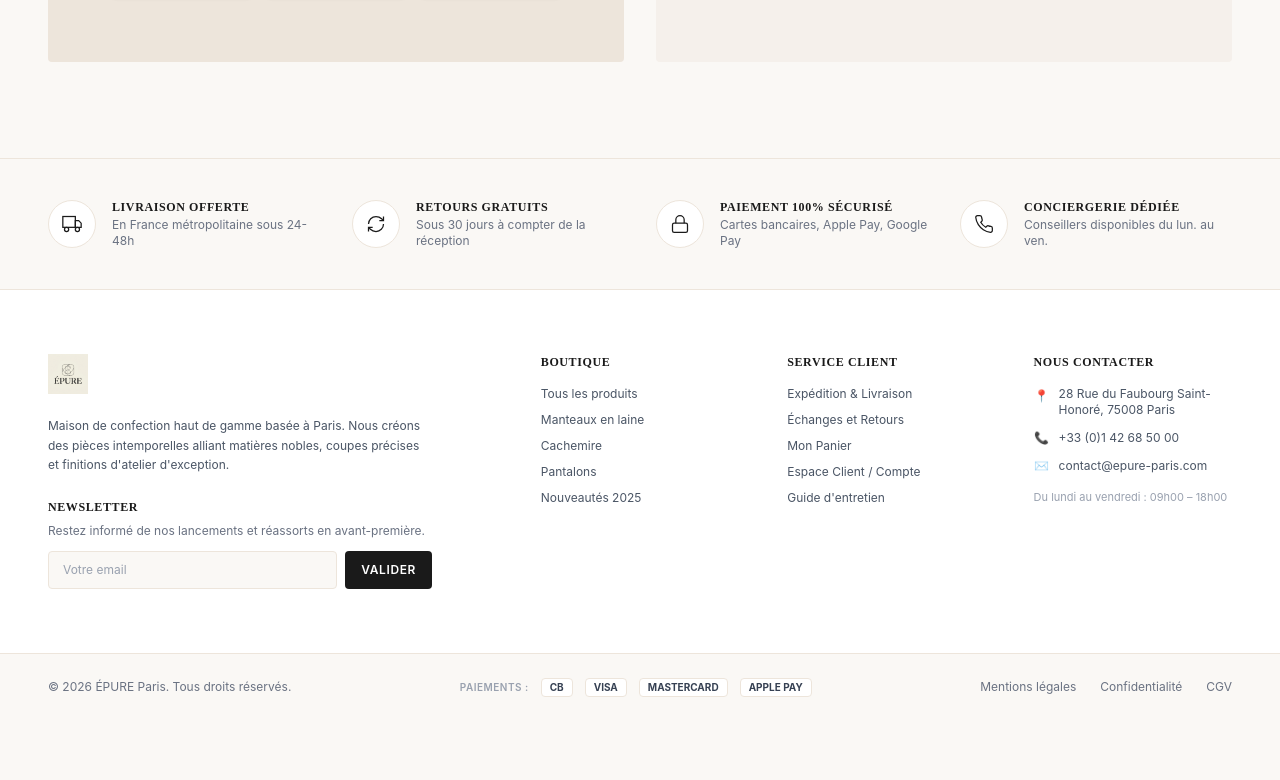
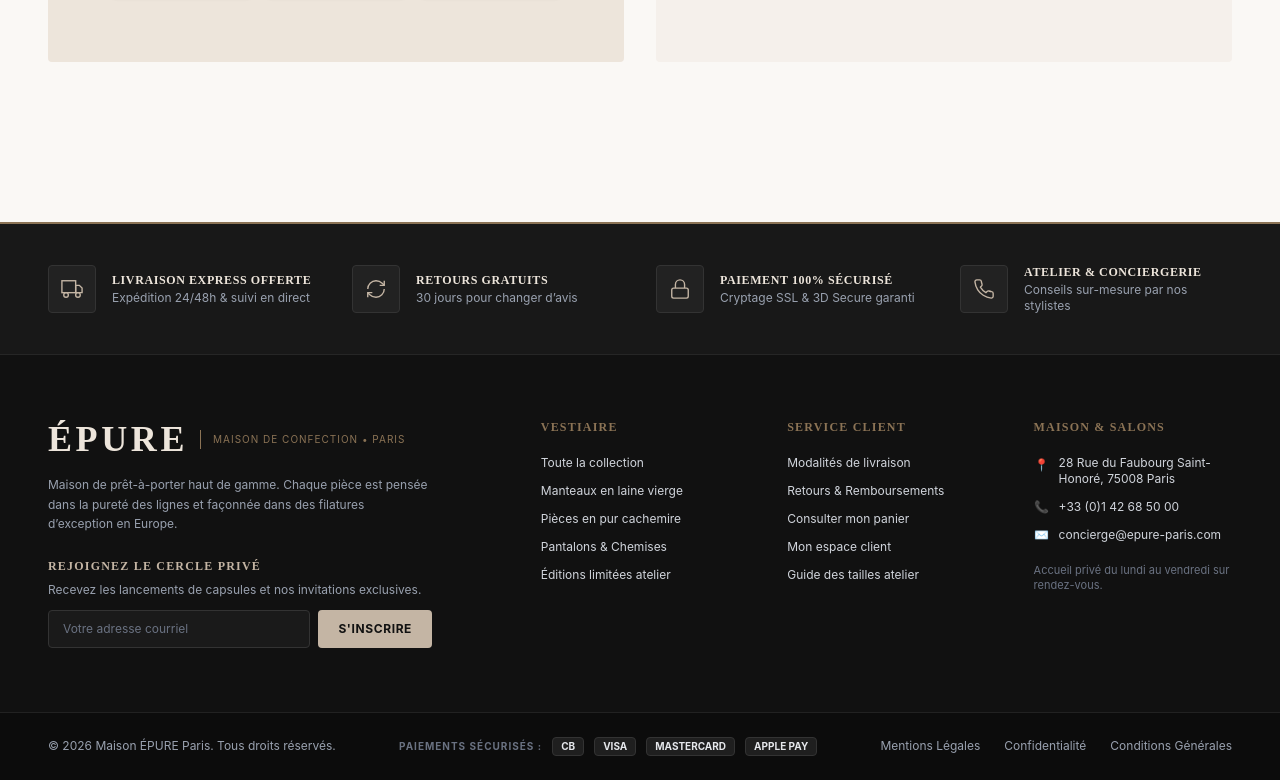
Before and after one commit to bookup237/epure-luxury-us, a React (Vite) app: page / in a window 1280 px wide. Shown: the part 2556-3336 px from the top of the page. Before the commit the page ends 3277 px from the top, so only its background shows below. Built offline with nearby package versions, Linux system fonts and the light colour scheme.

Commit message:
Create distinctive, high-contrast luxury dark footer establishing clear visual separation from header and body

```diff
--- a/src/components/Footer.tsx
+++ b/src/components/Footer.tsx
@@ -17,15 +17,15 @@ const Footer: React.FC = () => {
   };
 
   return (
-    <footer className="bg-white border-t border-[#ede5db] text-[#1a1a1a]">
-      {/* 1. Services / Reassurance Bar (E-commerce standard haut de gamme) */}
-      <div className="border-b border-[#ede5db] bg-[#faf8f5]">
+    <footer className="bg-[#111111] text-white border-t-2 border-[#8b7355] mt-16">
+      {/* 1. Bandeau de Réassurance distinct (Fond Anthracite foncé) */}
+      <div className="bg-[#181818] border-b border-[#262626]">
         <div className="max-w-7xl mx-auto px-6 md:px-12 py-10">
           <div className="grid grid-cols-1 sm:grid-cols-2 lg:grid-cols-4 gap-8">
             {/* Service 1 */}
             <div className="flex items-center gap-4">
-              <div className="w-12 h-12 rounded-full bg-white border border-[#ede5db] flex items-center justify-center flex-shrink-0 text-[#1a1a1a]">
-                <svg width="20" height="20" viewBox="0 0 24 24" fill="none" stroke="currentColor" strokeWidth="1.5">
+              <div className="w-12 h-12 rounded-sm bg-[#222222] border border-[#333333] flex items-center justify-center flex-shrink-0 text-[#c4b5a4]">
+                <svg width="22" height="22" viewBox="0 0 24 24" fill="none" stroke="currentColor" strokeWidth="1.5">
                   <rect x="1" y="3" width="15" height="13" />
                   <polygon points="16 8 20 8 23 11 23 16 16 16 16 8" />
                   <circle cx="5.5" cy="18.5" r="2.5" />
@@ -33,15 +33,15 @@ const Footer: React.FC = () => {
                 </svg>
               </div>
               <div>
-                <h4 className="text-xs font-semibold uppercase tracking-wider text-[#1a1a1a]">Livraison Offerte</h4>
-                <p className="text-xs text-gray-500 mt-0.5">En France métropolitaine sous 24-48h</p>
+                <h4 className="text-xs font-bold uppercase tracking-wider text-[#ede5db]">Livraison Express Offerte</h4>
+                <p className="text-xs text-gray-400 mt-0.5">Expédition 24/48h & suivi en direct</p>
               </div>
             </div>
 
             {/* Service 2 */}
             <div className="flex items-center gap-4">
-              <div className="w-12 h-12 rounded-full bg-white border border-[#ede5db] flex items-center justify-center flex-shrink-0 text-[#1a1a1a]">
-                <svg width="20" height="20" viewBox="0 0 24 24" fill="none" stroke="currentColor" strokeWidth="1.5">
+              <div className="w-12 h-12 rounded-sm bg-[#222222] border border-[#333333] flex items-center justify-center flex-shrink-0 text-[#c4b5a4]">
+                <svg width="22" height="22" viewBox="0 0 24 24" fill="none" stroke="currentColor" strokeWidth="1.5">
                   <path d="M3 12a9 9 0 0 1 9-9 9.75 9.75 0 0 1 6.74 2.74L21 8" />
                   <path d="M21 3v5h-5" />
                   <path d="M21 12a9 9 0 0 1-9 9 9.75 9.75 0 0 1-6.74-2.74L3 16" />
@@ -49,65 +49,70 @@ const Footer: React.FC = () => {
                 </svg>
               </div>
               <div>
-                <h4 className="text-xs font-semibold uppercase tracking-wider text-[#1a1a1a]">Retours Gratuits</h4>
-                <p className="text-xs text-gray-500 mt-0.5">Sous 30 jours à compter de la réception</p>
+                <h4 className="text-xs font-bold uppercase tracking-wider text-[#ede5db]">Retours Gratuits</h4>
+                <p className="text-xs text-gray-400 mt-0.5">30 jours pour changer d’avis</p>
               </div>
             </div>
 
             {/* Service 3 */}
             <div className="flex items-center gap-4">
-              <div className="w-12 h-12 rounded-full bg-white border border-[#ede5db] flex items-center justify-center flex-shrink-0 text-[#1a1a1a]">
-                <svg width="20" height="20" viewBox="0 0 24 24" fill="none" stroke="currentColor" strokeWidth="1.5">
+              <div className="w-12 h-12 rounded-sm bg-[#222222] border border-[#333333] flex items-center justify-center flex-shrink-0 text-[#c4b5a4]">
+                <svg width="22" height="22" viewBox="0 0 24 24" fill="none" stroke="currentColor" strokeWidth="1.5">
                   <rect x="3" y="11" width="18" height="11" rx="2" ry="2" />
                   <path d="M7 11V7a5 5 0 0 1 10 0v4" />
                 </svg>
               </div>
               <div>
-                <h4 className="text-xs font-semibold uppercase tracking-wider text-[#1a1a1a]">Paiement 100% Sécurisé</h4>
-                <p className="text-xs text-gray-500 mt-0.5">Cartes bancaires, Apple Pay, Google Pay</p>
+                <h4 className="text-xs font-bold uppercase tracking-wider text-[#ede5db]">Paiement 100% Sécurisé</h4>
+                <p className="text-xs text-gray-400 mt-0.5">Cryptage SSL & 3D Secure garanti</p>
               </div>
             </div>
 
             {/* Service 4 */}
             <div className="flex items-center gap-4">
-              <div className="w-12 h-12 rounded-full bg-white border border-[#ede5db] flex items-center justify-center flex-shrink-0 text-[#1a1a1a]">
-                <svg width="20" height="20" viewBox="0 0 24 24" fill="none" stroke="currentColor" strokeWidth="1.5">
+              <div className="w-12 h-12 rounded-sm bg-[#222222] border border-[#333333] flex items-center justify-center flex-shrink-0 text-[#c4b5a4]">
+                <svg width="22" height="22" viewBox="0 0 24 24" fill="none" stroke="currentColor" strokeWidth="1.5">
                   <path d="M22 16.92v3a2 2 0 0 1-2.18 2 19.79 19.79 0 0 1-8.63-3.07 19.5 19.5 0 0 1-6-6 19.79 19.79 0 0 1-3.07-8.67A2 2 0 0 1 4.11 2h3a2 2 0 0 1 2 1.72 12.84 12.84 0 0 0 .7 2.81 2 2 0 0 1-.45 2.11L8.09 9.91a16 16 0 0 0 6 6l1.27-1.27a2 2 0 0 1 2.11-.45 12.84 12.84 0 0 0 2.81.7A2 2 0 0 1 22 16.92z" />
                 </svg>
               </div>
               <div>
-                <h4 className="text-xs font-semibold uppercase tracking-wider text-[#1a1a1a]">Conciergerie Dédiée</h4>
-                <p className="text-xs text-gray-500 mt-0.5">Conseillers disponibles du lun. au ven.</p>
+                <h4 className="text-xs font-bold uppercase tracking-wider text-[#ede5db]">Atelier & Conciergerie</h4>
+                <p className="text-xs text-gray-400 mt-0.5">Conseils sur-mesure par nos stylistes</p>
               </div>
             </div>
           </div>
         </div>
       </div>
 
-      {/* 2. Main Navigation & Newsletter Section */}
+      {/* 2. Corps Principal (Contraste sombre, typographie beige et dorée) */}
       <div className="max-w-7xl mx-auto px-6 md:px-12 py-16">
         <div className="grid grid-cols-1 md:grid-cols-2 lg:grid-cols-5 gap-12">
-          {/* Brand Presentation (Col 1-2) */}
+          {/* Logo & Newsletter (Col 1-2) */}
           <div className="lg:col-span-2 pr-0 lg:pr-8">
-            <Link to="/" className="inline-block mb-4">
-              <img src="/logo.jpg" alt="ÉPURE Logo" className="h-10 object-contain mix-blend-multiply" />
-            </Link>
-            <p className="text-xs text-gray-600 leading-relaxed max-w-sm mb-6">
-              Maison de confection haut de gamme basée à Paris. Nous créons des pièces intemporelles alliant matières nobles, coupes précises et finitions d'atelier d'exception.
+            <div className="flex items-center gap-3 mb-4">
+              <span className="font-['Cormorant_Garamond'] text-3xl md:text-4xl tracking-widest text-[#ede5db] font-semibold">
+                ÉPURE
+              </span>
+              <span className="text-[10px] uppercase tracking-widest text-[#8b7355] border-l border-[#8b7355] pl-3 py-0.5">
+                Maison de Confection &bull; Paris
+              </span>
+            </div>
+            <p className="text-xs text-gray-400 leading-relaxed max-w-sm mb-6">
+              Maison de prêt-à-porter haut de gamme. Chaque pièce est pensée dans la pureté des lignes et façonnée dans des filatures d’exception en Europe.
             </p>
 
-            {/* Newsletter */}
+            {/* Newsletter form */}
             <div>
-              <h5 className="text-xs font-bold uppercase tracking-wider text-[#1a1a1a] mb-2">
-                Newsletter
+              <h5 className="text-xs font-bold uppercase tracking-widest text-[#c4b5a4] mb-2">
+                Rejoignez le Cercle Privé
               </h5>
-              <p className="text-xs text-gray-500 mb-3">
-                Restez informé de nos lancements et réassorts en avant-première.
+              <p className="text-xs text-gray-400 mb-3">
+                Recevez les lancements de capsules et nos invitations exclusives.
               </p>
 
               {subscribed ? (
-                <div className="bg-[#ede5db] text-[#1a1a1a] text-xs px-3.5 py-2.5 rounded-sm font-medium">
-                  ✓ Merci pour votre inscription !
+                <div className="bg-[#222222] text-[#c4b5a4] text-xs px-3.5 py-2.5 rounded-sm border border-[#8b7355]/50 font-medium">
+                  ✓ Merci ! Vous êtes désormais inscrit à nos correspondances privées.
                 </div>
               ) : (
                 <form onSubmit={handleSubscribe} className="flex gap-2 max-w-sm">
@@ -116,14 +121,14 @@ const Footer: React.FC = () => {
                     required
                     value={email}
                     onChange={(e) => setEmail(e.target.value)}
-                    placeholder="Votre email"
-                    className="flex-1 bg-[#faf8f5] border border-[#ede5db] px-3.5 py-2.5 text-xs text-[#1a1a1a] placeholder:text-gray-400 outline-none rounded-sm focus:border-[#1a1a1a] transition-colors"
+                    placeholder="Votre adresse courriel"
+                    className="flex-1 bg-[#1a1a1a] border border-[#333333] px-3.5 py-2.5 text-xs text-white placeholder:text-gray-500 outline-none rounded-sm focus:border-[#8b7355] transition-colors"
                   />
                   <button
                     type="submit"
-                    className="bg-[#1a1a1a] text-white hover:bg-black px-4 py-2.5 text-xs font-semibold tracking-wider uppercase rounded-sm transition-colors whitespace-nowrap"
+                    className="bg-[#c4b5a4] hover:bg-[#ede5db] text-[#111111] px-5 py-2.5 text-xs font-bold tracking-wider uppercase rounded-sm transition-colors whitespace-nowrap"
                   >
-                    Valider
+                    S'inscrire
                   </button>
                 </form>
               )}
@@ -132,108 +137,108 @@ const Footer: React.FC = () => {
 
           {/* Boutique Navigation (Col 3) */}
           <div>
-            <h5 className="text-xs font-bold uppercase tracking-wider text-[#1a1a1a] mb-4">
-              Boutique
+            <h5 className="text-xs font-bold uppercase tracking-widest text-[#8b7355] mb-5">
+              Vestiaire
             </h5>
-            <ul className="space-y-2.5 text-xs text-gray-600">
+            <ul className="space-y-3 text-xs text-gray-300">
               <li>
-                <Link to="/" className="hover:text-black hover:underline transition-colors">Tous les produits</Link>
+                <Link to="/" className="hover:text-white hover:underline transition-colors">Toute la collection</Link>
               </li>
               <li>
-                <Link to="/" className="hover:text-black hover:underline transition-colors">Manteaux en laine</Link>
+                <Link to="/" className="hover:text-white hover:underline transition-colors">Manteaux en laine vierge</Link>
               </li>
               <li>
-                <Link to="/" className="hover:text-black hover:underline transition-colors">Cachemire</Link>
+                <Link to="/" className="hover:text-white hover:underline transition-colors">Pièces en pur cachemire</Link>
               </li>
               <li>
-                <Link to="/" className="hover:text-black hover:underline transition-colors">Pantalons</Link>
+                <Link to="/" className="hover:text-white hover:underline transition-colors">Pantalons & Chemises</Link>
               </li>
               <li>
-                <Link to="/" className="hover:text-black hover:underline transition-colors">Nouveautés 2025</Link>
+                <Link to="/" className="hover:text-white hover:underline transition-colors">Éditions limitées atelier</Link>
               </li>
             </ul>
           </div>
 
           {/* Service Client (Col 4) */}
           <div>
-            <h5 className="text-xs font-bold uppercase tracking-wider text-[#1a1a1a] mb-4">
+            <h5 className="text-xs font-bold uppercase tracking-widest text-[#8b7355] mb-5">
               Service Client
             </h5>
-            <ul className="space-y-2.5 text-xs text-gray-600">
+            <ul className="space-y-3 text-xs text-gray-300">
               <li>
-                <span className="hover:text-black hover:underline transition-colors cursor-pointer" onClick={() => alert("Livraison suivie assurée par DHL et Colissimo.")}>
-                  Expédition & Livraison
+                <span className="hover:text-white hover:underline transition-colors cursor-pointer" onClick={() => alert("Expédition express sécurisée avec remise contre signature.")}>
+                  Modalités de livraison
                 </span>
               </li>
               <li>
-                <span className="hover:text-black hover:underline transition-colors cursor-pointer" onClick={() => alert("Retours gratuits et remboursement sous 7 jours ouvrés.")}>
-                  Échanges et Retours
+                <span className="hover:text-white hover:underline transition-colors cursor-pointer" onClick={() => alert("Retours gratuits et remboursement sous 7 jours ouvrés.")}>
+                  Retours & Remboursements
                 </span>
               </li>
               <li>
-                <Link to="/cart" className="hover:text-black hover:underline transition-colors">
-                  Mon Panier
+                <Link to="/cart" className="hover:text-white hover:underline transition-colors">
+                  Consulter mon panier
                 </Link>
               </li>
               <li>
-                <Link to="/account" className="hover:text-black hover:underline transition-colors">
-                  Espace Client / Compte
+                <Link to="/account" className="hover:text-white hover:underline transition-colors">
+                  Mon espace client
                 </Link>
               </li>
               <li>
-                <span className="hover:text-black hover:underline transition-colors cursor-pointer" onClick={() => alert("Consultez notre guide d'entretien sur chaque fiche vêtement.")}>
-                  Guide d'entretien
+                <span className="hover:text-white hover:underline transition-colors cursor-pointer" onClick={() => alert("Guide des tailles disponible sur chaque pièce.")}>
+                  Guide des tailles atelier
                 </span>
               </li>
             </ul>
           </div>
 
-          {/* Coordonnées / Contact (Col 5) */}
+          {/* Contact (Col 5) */}
           <div>
-            <h5 className="text-xs font-bold uppercase tracking-wider text-[#1a1a1a] mb-4">
-              Nous Contacter
+            <h5 className="text-xs font-bold uppercase tracking-widest text-[#8b7355] mb-5">
+              Maison & Salons
             </h5>
-            <ul className="space-y-3 text-xs text-gray-600">
+            <ul className="space-y-3 text-xs text-gray-300">
               <li className="flex items-start gap-2.5">
-                <span className="text-gray-400 mt-0.5">📍</span>
+                <span className="text-[#8b7355] mt-0.5">📍</span>
                 <span>28 Rue du Faubourg Saint-Honoré, 75008 Paris</span>
               </li>
               <li className="flex items-center gap-2.5">
-                <span className="text-gray-400">📞</span>
+                <span className="text-[#8b7355]">📞</span>
                 <span>+33 (0)1 42 68 50 00</span>
               </li>
               <li className="flex items-center gap-2.5">
-                <span className="text-gray-400">✉️</span>
-                <span>contact@epure-paris.com</span>
+                <span className="text-[#8b7355]">✉️</span>
+                <span>concierge@epure-paris.com</span>
               </li>
-              <li className="pt-1 text-[11px] text-gray-400">
-                Du lundi au vendredi : 09h00 &ndash; 18h00
+              <li className="pt-2 text-[11px] text-gray-500">
+                Accueil privé du lundi au vendredi sur rendez-vous.
               </li>
             </ul>
           </div>
         </div>
       </div>
 
-      {/* 3. Bottom Bar: Mentions, Moyens de paiement & Copyright */}
-      <div className="border-t border-[#ede5db] bg-[#faf8f5]">
-        <div className="max-w-7xl mx-auto px-6 md:px-12 py-6 flex flex-col md:flex-row justify-between items-center gap-4 text-xs text-gray-500">
+      {/* 3. Bandeau Inférieur de Clôture */}
+      <div className="border-t border-[#222222] bg-[#0c0c0c]">
+        <div className="max-w-7xl mx-auto px-6 md:px-12 py-6 flex flex-col md:flex-row justify-between items-center gap-4 text-xs text-gray-400">
           <div>
-            &copy; {new Date().getFullYear()} ÉPURE Paris. Tous droits réservés.
+            &copy; {new Date().getFullYear()} Maison ÉPURE Paris. Tous droits réservés.
           </div>
 
-          {/* Badges de paiement sécurisé professionnels */}
-          <div className="flex items-center gap-3">
-            <span className="text-[10px] uppercase font-semibold text-gray-400 tracking-wider">Paiements :</span>
-            <span className="bg-white border border-[#ede5db] px-2 py-0.5 rounded text-[10px] font-bold text-gray-700">CB</span>
-            <span className="bg-white border border-[#ede5db] px-2 py-0.5 rounded text-[10px] font-bold text-gray-700">VISA</span>
-            <span className="bg-white border border-[#ede5db] px-2 py-0.5 rounded text-[10px] font-bold text-gray-700">MASTERCARD</span>
-            <span className="bg-white border border-[#ede5db] px-2 py-0.5 rounded text-[10px] font-bold text-gray-700">APPLE PAY</span>
+          {/* Badges de paiement sécurisé */}
+          <div className="flex items-center gap-2.5">
+            <span className="text-[10px] uppercase font-bold tracking-widest text-gray-500">Paiements Sécurisés :</span>
+            <span className="bg-[#1f1f1f] border border-[#333333] px-2 py-0.5 rounded text-[10px] font-bold text-gray-200">CB</span>
+            <span className="bg-[#1f1f1f] border border-[#333333] px-2 py-0.5 rounded text-[10px] font-bold text-gray-200">VISA</span>
+            <span className="bg-[#1f1f1f] border border-[#333333] px-2 py-0.5 rounded text-[10px] font-bold text-gray-200">MASTERCARD</span>
+            <span className="bg-[#1f1f1f] border border-[#333333] px-2 py-0.5 rounded text-[10px] font-bold text-gray-200">APPLE PAY</span>
           </div>
 
           <div className="flex gap-6 text-xs">
-            <span className="hover:text-black hover:underline cursor-pointer">Mentions légales</span>
-            <span className="hover:text-black hover:underline cursor-pointer">Confidentialité</span>
-            <span className="hover:text-black hover:underline cursor-pointer">CGV</span>
+            <span className="hover:text-white hover:underline cursor-pointer">Mentions Légales</span>
+            <span className="hover:text-white hover:underline cursor-pointer">Confidentialité</span>
+            <span className="hover:text-white hover:underline cursor-pointer">Conditions Générales</span>
           </div>
         </div>
       </div>
```
